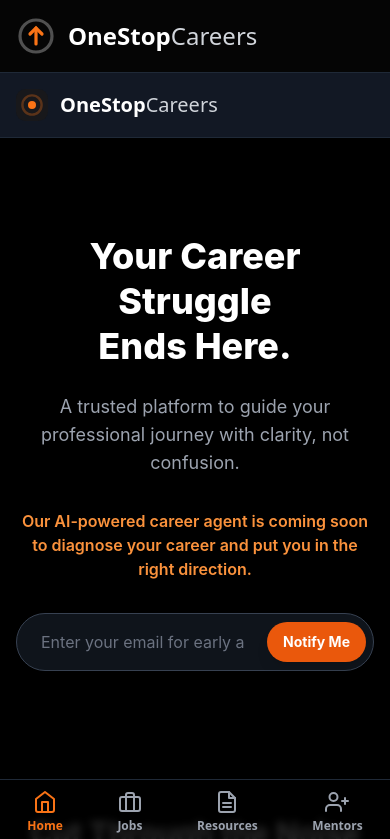
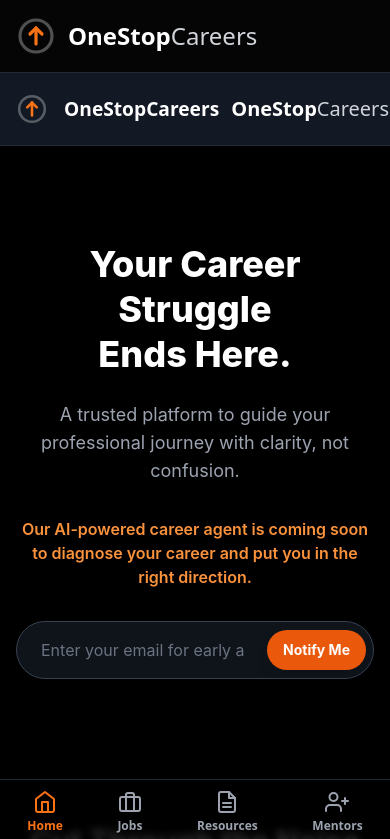
Before and after one commit to Gketan97/onestopproject, a React (Vite) app: page / in a window 390 px wide. Shown: the top 839 px of the page. Built offline with nearby package versions, Linux system fonts and the light colour scheme; no server answers.

Commit message:
Update MobileHeader.jsx

```diff
--- a/src/components/layout/MobileHeader.jsx
+++ b/src/components/layout/MobileHeader.jsx
@@ -1,16 +1,14 @@
 import React from 'react';
 import { Link } from 'react-router-dom';
+import Logo from '../icons/Logo'; // 1. Import the new Logo component
 
 const MobileHeader = () => {
   return (
     <header className="md:hidden bg-gray-900/80 backdrop-blur-sm sticky top-0 z-40 p-4 border-b border-gray-800">
       <div className="flex items-center gap-3">
         <Link to="/" className="flex items-center gap-3">
-          <svg width="32" height="32" viewBox="0 0 40 40" fill="none" xmlns="http://www.w3.org/2000/svg">
-            <rect width="40" height="40" rx="12" fill="#18181B"/>
-            <circle cx="20" cy="20" r="12" stroke="#F97316" strokeOpacity="0.3" strokeWidth="3"/>
-            <circle cx="20" cy="20" r="5" fill="#F97316"/>
-          </svg>
+          {/* 2. Replace the old SVG with the new Logo component */}
+          <Logo size={32} />
           <span className="text-xl font-extrabold">
             <span className="font-bold text-white">OneStop</span><span className="font-medium text-gray-300">Careers</span>
           </span>
```
